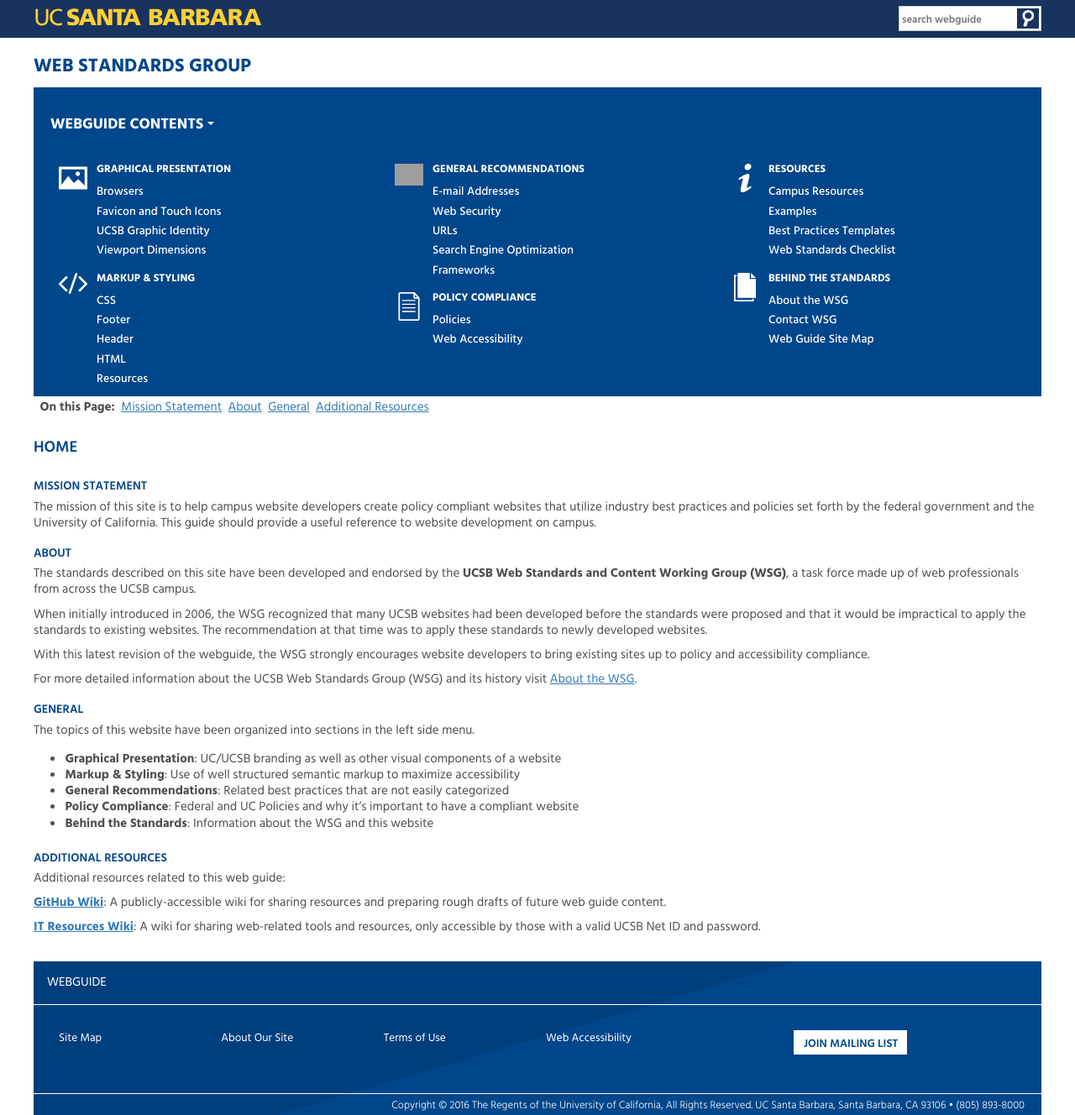
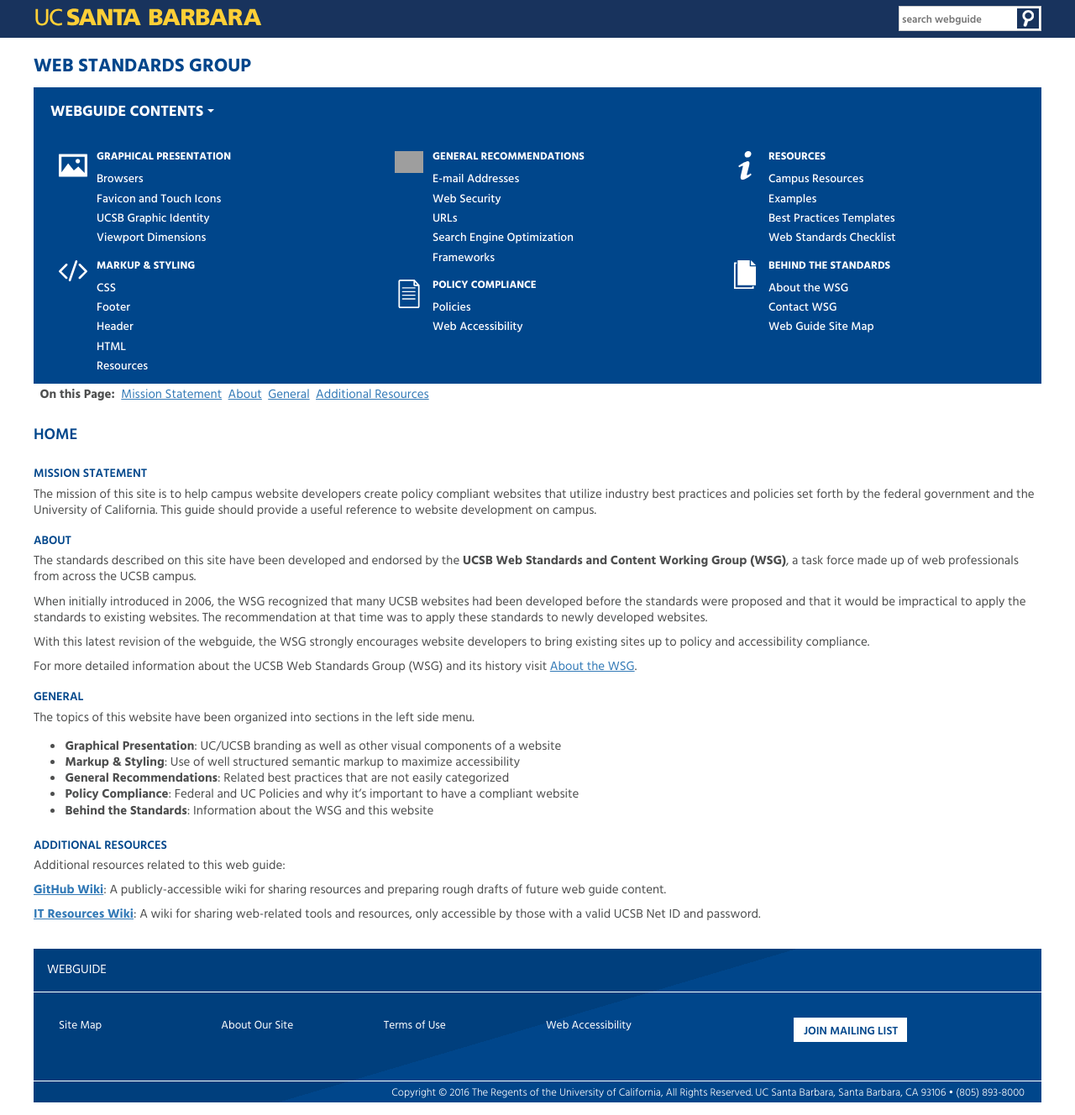
Before and after one commit to ucsb/webguide, a Jekyll site: the page built from index.md, in a window 1280 px wide and 1328 px high. Shown: the whole window at 84% size. Built offline with Jekyll 4.4.1, drawn with Linux system fonts in a browser that asks for light colours; grey boxes are pictures that could not be loaded.

Commit message:
Fixed menu bar balance

```diff
--- a/style/main.scss
+++ b/style/main.scss
@@ -1024,7 +1024,7 @@
         color: #FFF;
         border-bottom: 3px solid #fff;
         font-weight: 700;
-        padding: 15px 5px 10px 20px
+        padding: 0px 5px 10px 20px
     }
     #ucsb-nav .nav-primary ul li.dropdown a.dropdown-title:hover,
     #ucsb-nav .nav-primary ul li.dropdown a.dropdown-title:focus {
```
